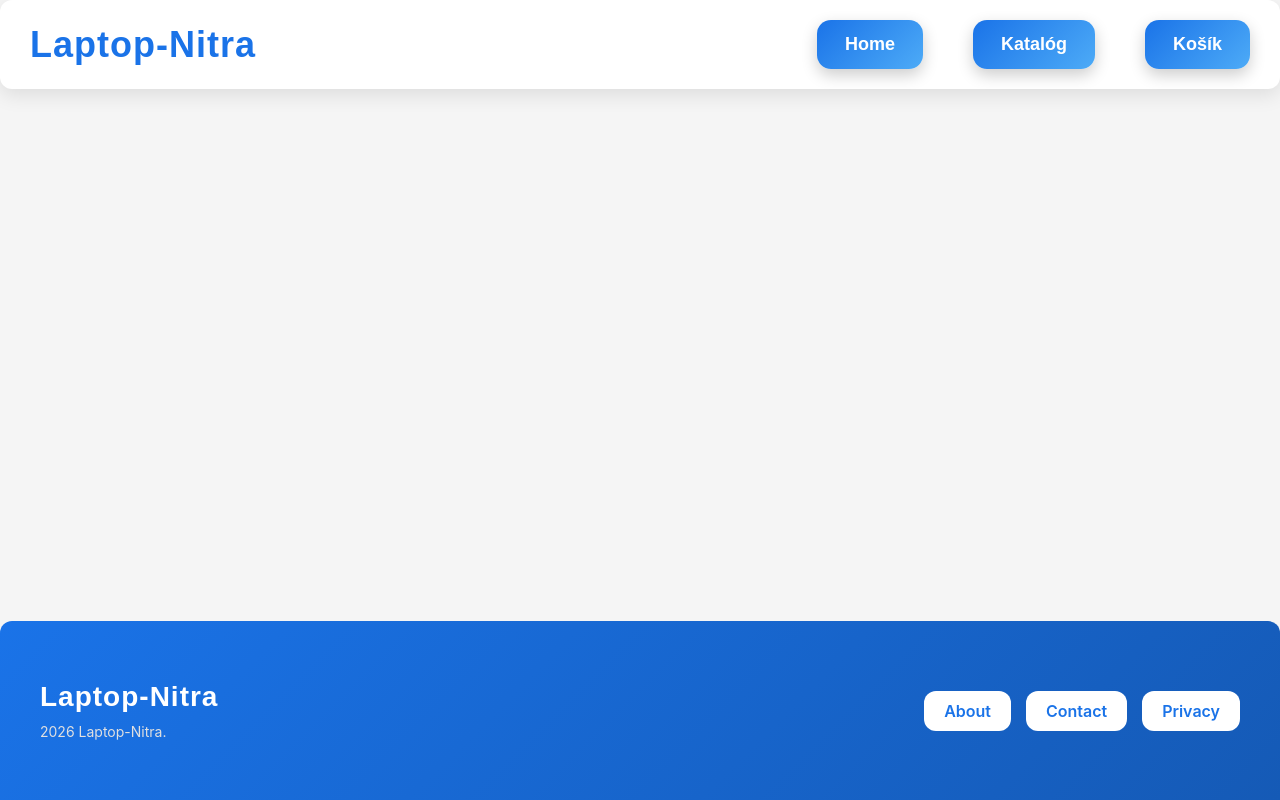
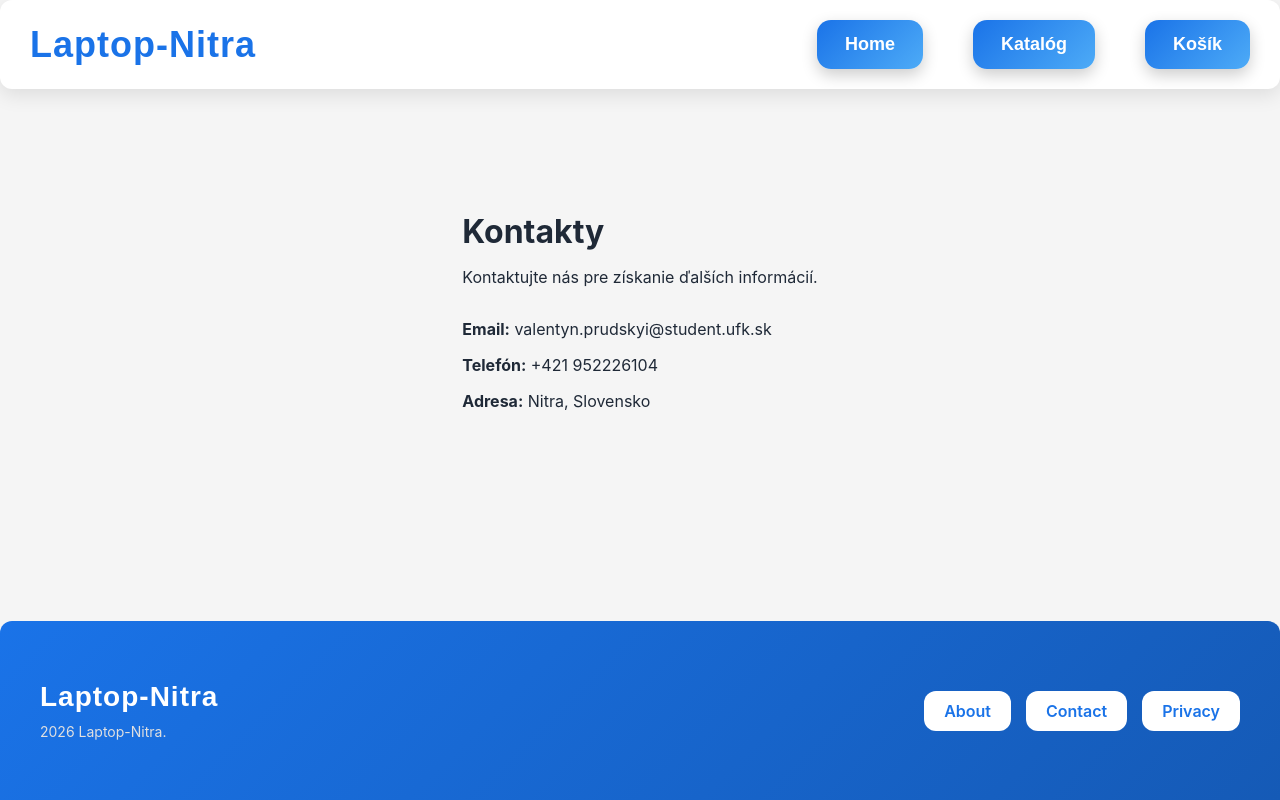
Before and after one commit to nnnpppxxx/vue-project, a Vue app: page /contact in a window 1280 px wide. Built offline with nearby package versions, Linux system fonts and the light colour scheme.

Commit message:
add contact page

```diff
--- a/src/components/SiteFooter.vue
+++ b/src/components/SiteFooter.vue
@@ -7,7 +7,7 @@
       </div>
       <div class="footer-right">
         <router-link to="/about" class="footer-link">About</router-link>
-        <a href="#" class="footer-link">Contact</a>
+        <router-link to="/contact" class="footer-link">Contact</router-link>
         <a href="#" class="footer-link">Privacy</a>
       </div>
     </div>
--- a/src/router/index.js
+++ b/src/router/index.js
@@ -5,6 +5,7 @@ import ProductDetail from '../views/ProductDetail.vue'
 import CartView from '../views/CartView.vue'
 import Checkout from '../views/Checkout.vue'
 import About from '../views/About.vue'
+import Contact from '../views/Contact.vue'
 
 
 const routes = [
@@ -13,7 +14,8 @@ const routes = [
 { path: '/product/:id', component: ProductDetail, props: true },
 { path: '/cart', component: CartView },
 { path: '/checkout', component: Checkout },
-{ path: '/about', component: About }
+{ path: '/about', component: About },
+{ path: '/contact', component: Contact }
 ]
 
 
--- /dev/null
+++ b/src/views/Contact.vue
@@ -0,0 +1,37 @@
+<template>
+  <div class="contact">
+    <div class="container">
+      <h1>Kontakty</h1>
+      <p>Kontaktujte nás pre získanie ďalších informácií.</p>
+      <div class="contact-info">
+        <p><strong>Email:</strong> valentyn.prudskyi@student.ufk.sk</p>
+        <p><strong>Telefón:</strong> +421 952226104</p>
+        <p><strong>Adresa:</strong> Nitra, Slovensko</p>
+      </div>
+    </div>
+  </div>
+</template>
+
+<script>
+export default {
+  name: 'Contact'
+}
+</script>
+
+<style scoped>
+.contact {
+  padding: 2rem 0;
+}
+
+.contact h1 {
+  margin-bottom: 1rem;
+}
+
+.contact-info {
+  margin-top: 2rem;
+}
+
+.contact-info p {
+  margin-bottom: 0.5rem;
+}
+</style>
```
